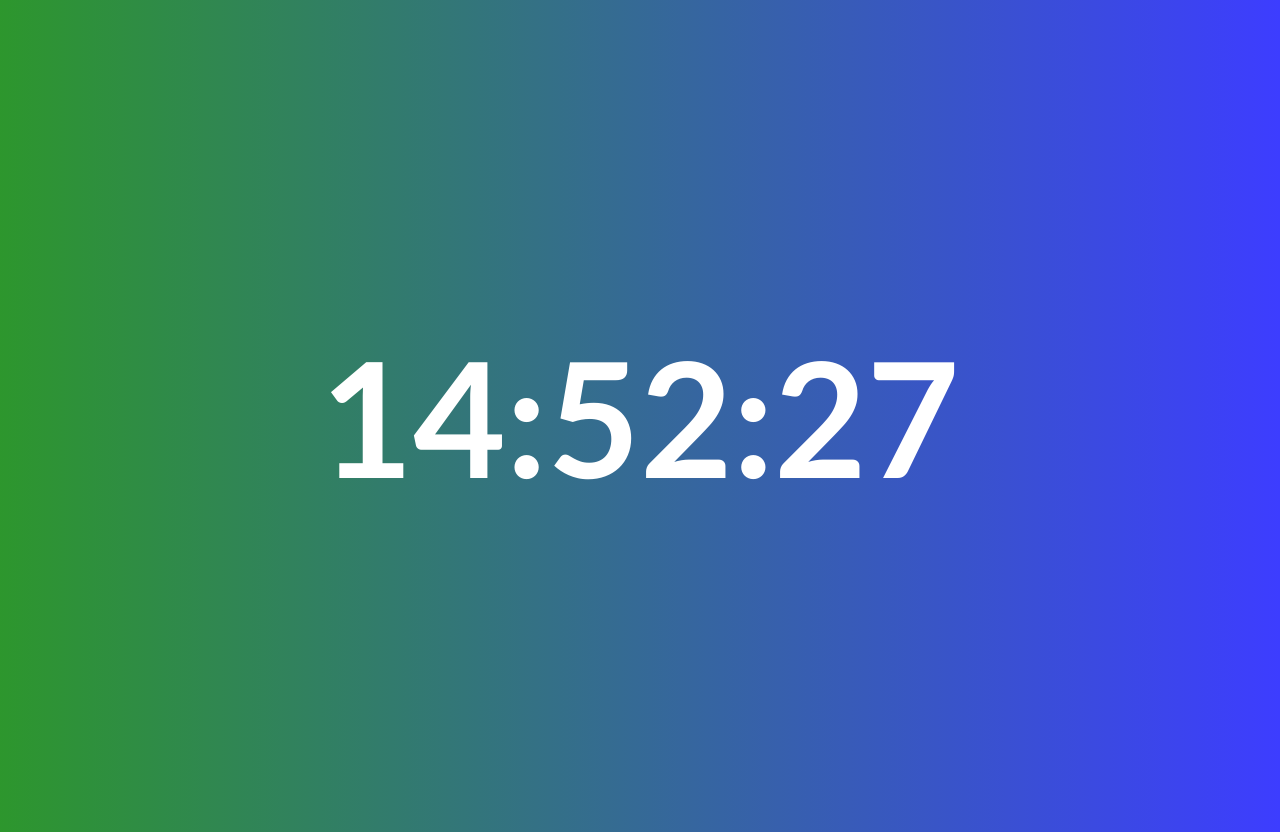
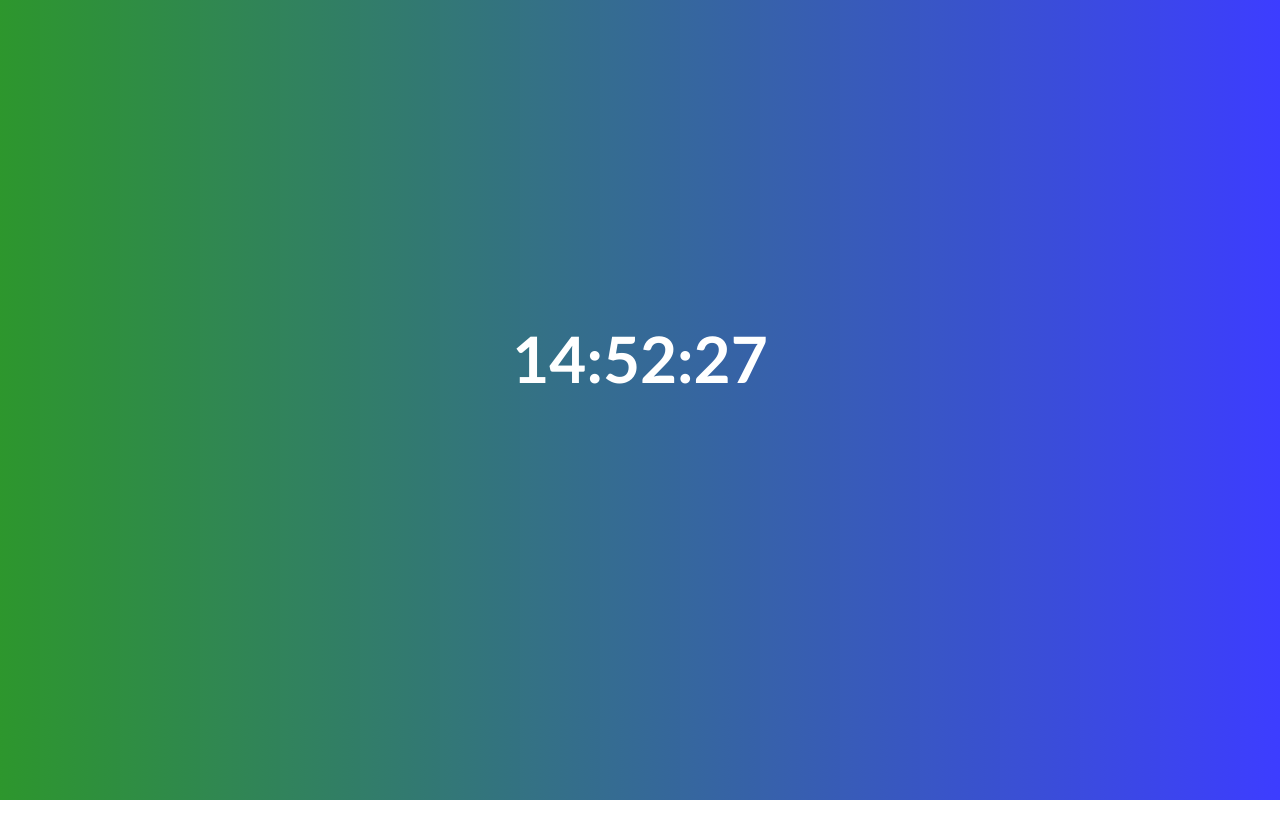
Before and after one commit to CaleXProgrammer/Project1, a plain HTML site: page index.html in a window 1280 px wide. After the commit the page ends 800 px from the top, so only its background shows below. Drawn offline with Linux system fonts and the light colour scheme.

Commit message:
Update stopwatch.css

```diff
--- a/stopwatch.css
+++ b/stopwatch.css
@@ -18,5 +18,5 @@ h1{
     align-items: center;
     justify-content: center;
     color: #fff;
-    font-size: 10em;
+    font-size: 4em;
 }
```
